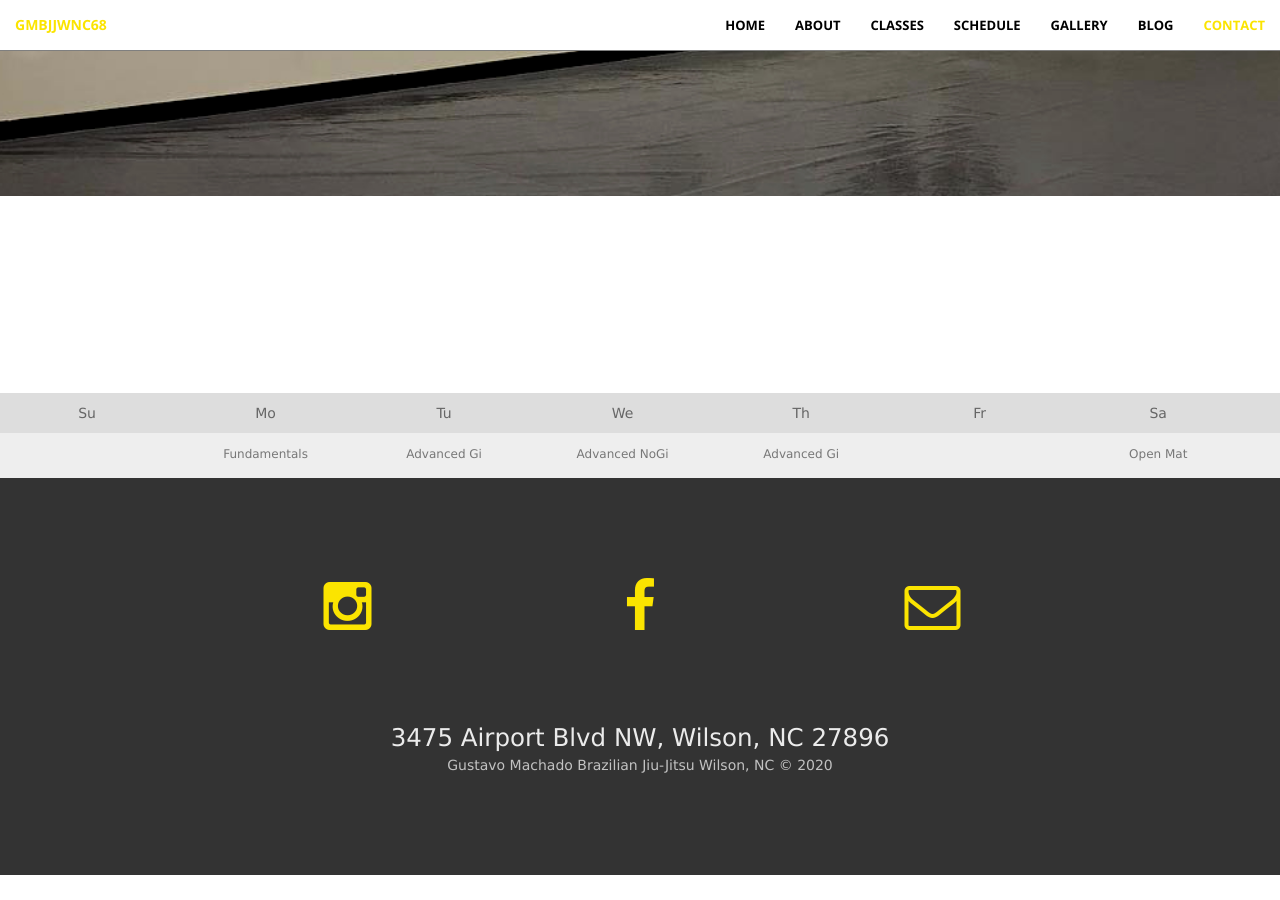
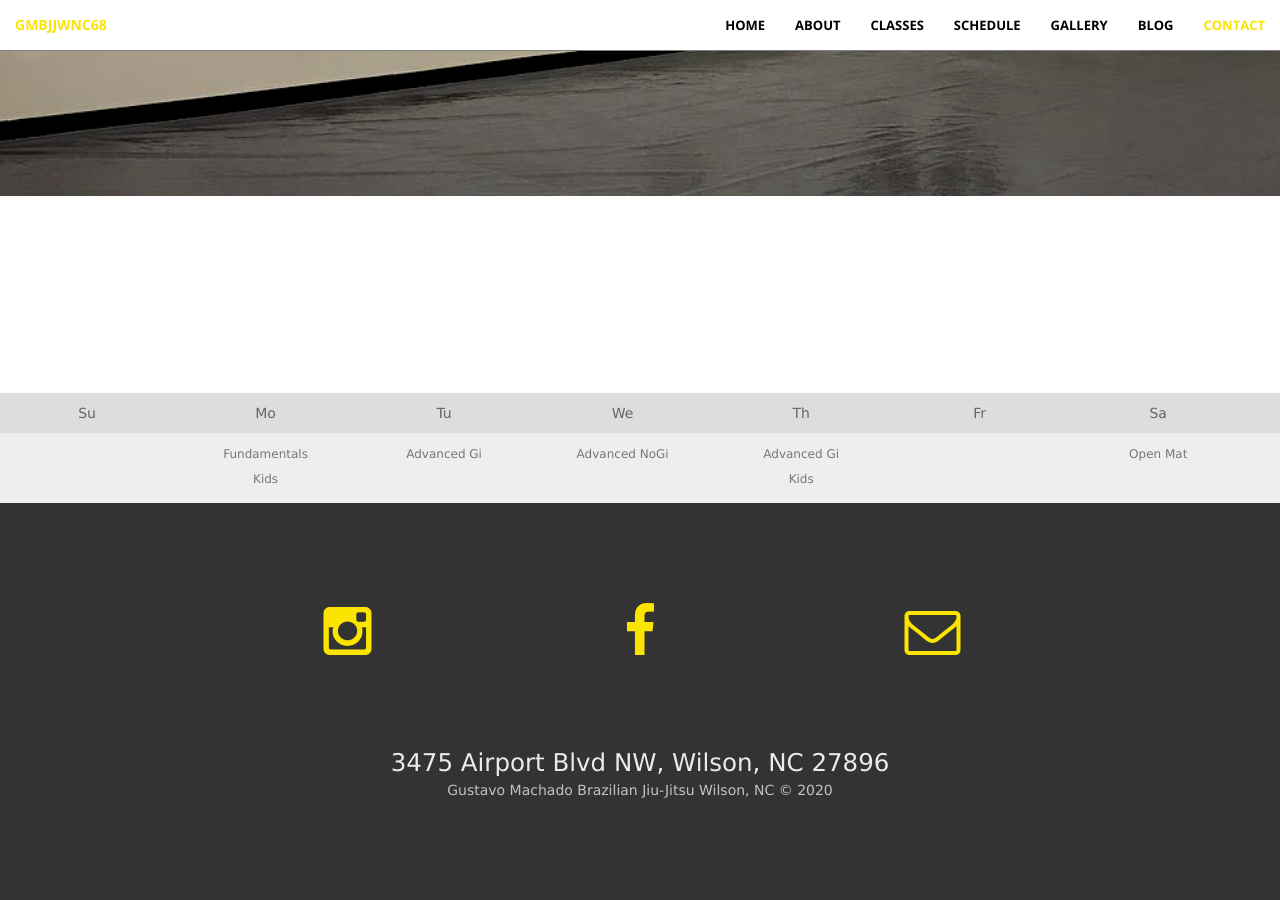
Before and after one commit to gmbjjwnc68/gmbjjwnc68.github.io, a Jekyll site: the page built from schedule.html, in a window 1280 px wide and 900 px high, scrolled down 704 px. Built offline with Jekyll 4.4.1, drawn with Linux system fonts in a browser that asks for light colours; before the commit the page ends 1579 px from its top, so only the background shows below that.

Commit message:
Add kids classes

```diff
--- a/_includes/class_schedule.html
+++ b/_includes/class_schedule.html
@@ -116,6 +116,13 @@ body {font-family: Verdana, sans-serif;}
   <li>Advanced Gi</li>
   <li></li>
   <li>Open Mat</li>
+  <li></li>
+  <li>Kids</li>
+  <li></li>
+  <li></li>
+  <li>Kids</li>
+  <li></li>
+  <li></li>
 </ul>
 
 </body>
```
